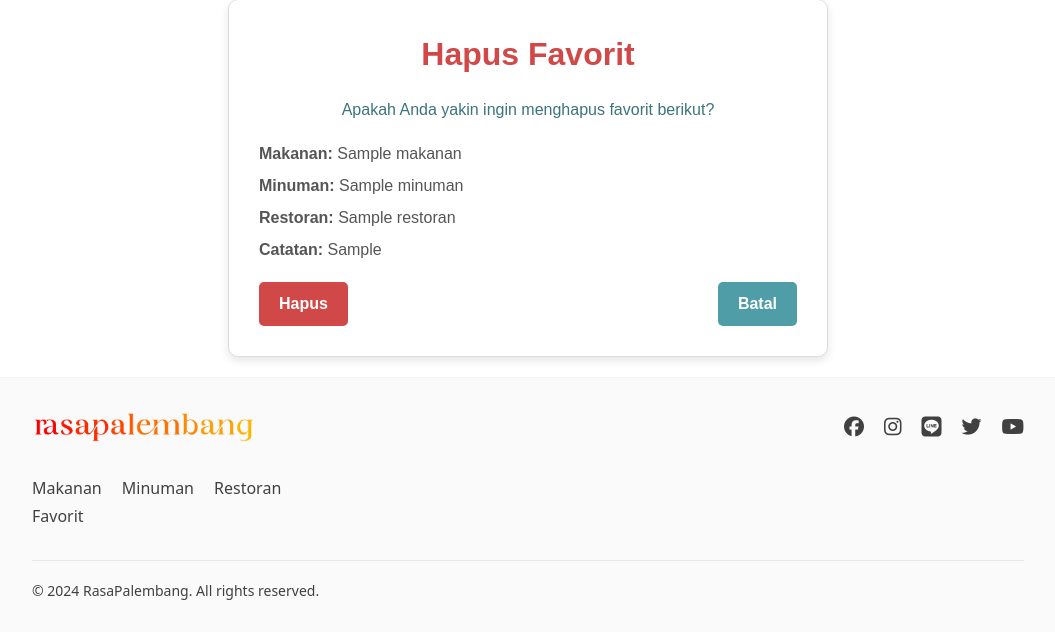
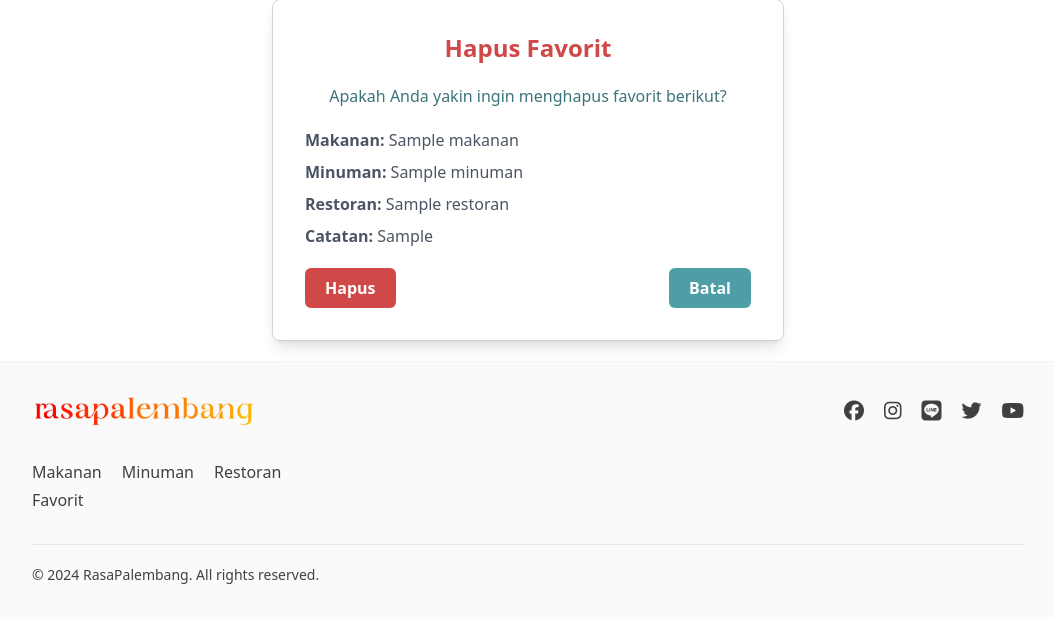
Before and after one commit to D02-PBP-2024/RasaPalembang, a Django app: page /favorit/hapus/00000000-0000-0000-0000-000000000001/ in a window 1280 px wide. Shown: the part 65-697 px from the top of the page, without its empty margins (112-1167 px from the left). Run offline with Django 5.2, Linux system fonts and the light colour scheme; a user stored in the database is signed in; tables that the repository leaves empty hold one stand-in row (values such as "Sample post"); grey boxes marked "Sample" are stand-in pictures; some libraries are stand-ins or nearby versions.

Commit message:
feat: favorit

```diff
--- a/favorit/templates/favorit/hapus/index.html
+++ b/favorit/templates/favorit/hapus/index.html
@@ -1,26 +1,27 @@
 {% extends 'base.html' %}
 
 {% block content %}
-<div style="max-width: 600px; margin: 0 auto; padding: 30px; background-color: #fff; border: 1px solid #ddd; border-radius: 10px; box-shadow: 0 4px 8px rgba(0, 0, 0, 0.1); font-family: Arial, sans-serif;">
-    <h1 style="color: #d04848; font-size: 2rem; text-align: center; font-weight: bold; margin-bottom: 20px;">Hapus Favorit</h1>
+<div class="max-w-lg mx-auto p-8 bg-white border border-gray-300 rounded-lg shadow-lg font-sans">
+    <h1 class="text-[#d04848] text-2xl font-bold text-center mb-5">Hapus Favorit</h1>
 
-    <p style="text-align: center; color: #3b747a; margin-bottom: 20px;">Apakah Anda yakin ingin menghapus favorit berikut?</p>
-    <ul style="list-style-type: none; padding: 0; color: #555; font-size: 1rem; margin-bottom: 20px;">
-        <li style="margin-bottom: 8px;"><strong>Makanan:</strong> {{ favorit.makanan }}</li>
-        <li style="margin-bottom: 8px;"><strong>Minuman:</strong> {{ favorit.minuman }}</li>
-        <li style="margin-bottom: 8px;"><strong>Restoran:</strong> {{ favorit.restoran }}</li>
-        <li style="margin-bottom: 8px;"><strong>Catatan:</strong> {{ favorit.catatan }}</li>
+    <p class="text-center text-[#3b747a] mb-5">Apakah Anda yakin ingin menghapus favorit berikut?</p>
+    <ul class="list-none p-0 text-gray-600 text-base mb-5">
+        <li class="mb-2"><strong>Makanan:</strong> {{ favorit.makanan }}</li>
+        <li class="mb-2"><strong>Minuman:</strong> {{ favorit.minuman }}</li>
+        <li class="mb-2"><strong>Restoran:</strong> {{ favorit.restoran }}</li>
+        <li class="mb-2"><strong>Catatan:</strong> {{ favorit.catatan }}</li>
     </ul>
 
-    <div style="display: flex; justify-content: space-between; align-items: center;">
-        <form method="POST" style="display: inline;">
+    <div class="flex justify-between items-center">
+        <form method="POST" class="inline">
             {% csrf_token %}
-            <button type="submit" style="background-color: #d04848; color: white; padding: 10px 20px; border: none; border-radius: 5px; font-weight: bold; cursor: pointer;">
+            <button type="submit" class="bg-[#d04848] text-white px-5 py-2 rounded-md font-bold transition duration-200 hover:bg-[#a83030]">
                 Hapus
             </button>
         </form>
-        <a href="{% url 'favorit:show_favorit' %}" style="background-color: #4f9da6; color: white; padding: 10px 20px; border-radius: 5px; text-decoration: none; font-weight: bold;">
-            Batal
+        <a href="{% url 'favorit:show_favorit' %}"
+           class="bg-[#4f9da6] text-white px-5 py-2 rounded-md font-bold transition duration-200 hover:bg-[#3b747a]">
+           Batal
         </a>
     </div>
 </div>
```
Also changed, not shown: favorit/templates/favorit/favorit/index.html (+10 -10 lines), favorit/templates/favorit/tambah/index.html (+7 -6 lines), favorit/templates/favorit/ubah/index.html (+7 -6 lines).
